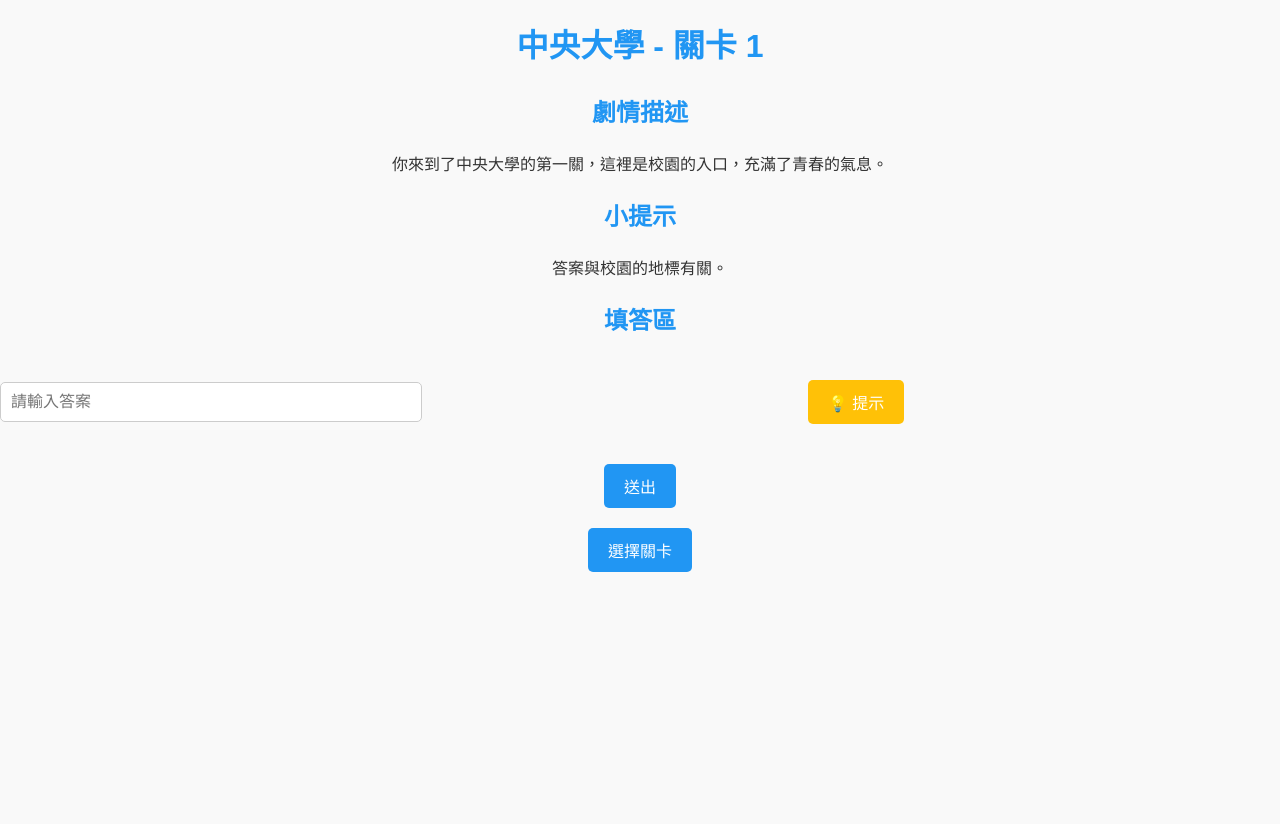
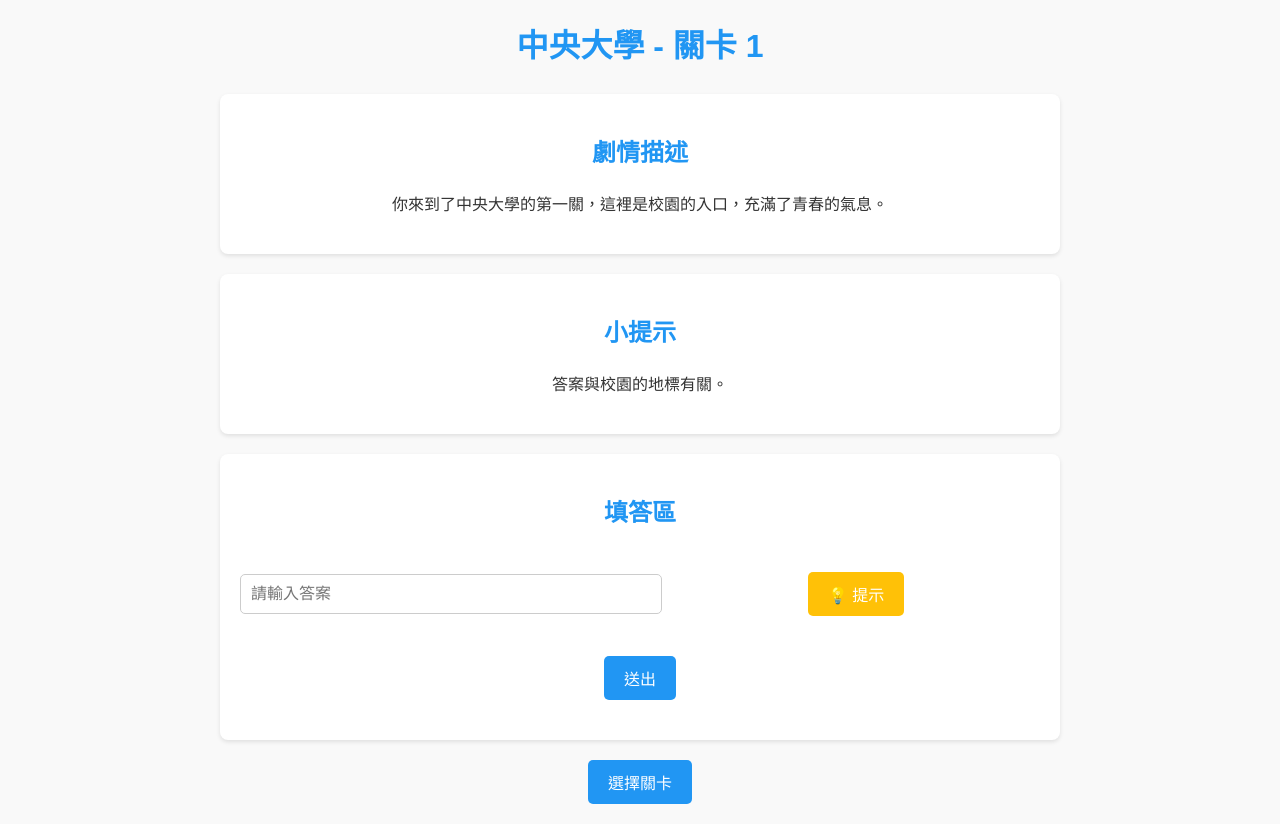
Before and after one commit to h04898989/puzzletest, a Flask app: page /game/1/level/1 in a window 1280 px wide. Before the commit the page ends 572 px from the top, so only its background shows below. Run offline with Flask 3, Linux system fonts and the light colour scheme.

Commit message:
sara update

```diff
--- a/static/style.css
+++ b/static/style.css
@@ -69,6 +69,15 @@ button:hover {
     background-color: #FFA000; /* 深黃色背景 */
 }
 
+section {
+    margin: 20px auto;
+    padding: 20px;
+    max-width: 800px;
+    background: #fff;
+    border-radius: 8px;
+    box-shadow: 0 2px 4px rgba(0, 0, 0, 0.1);
+}
+
 input[type="text"] {
     padding: 10px;
     width: 80%;
```
